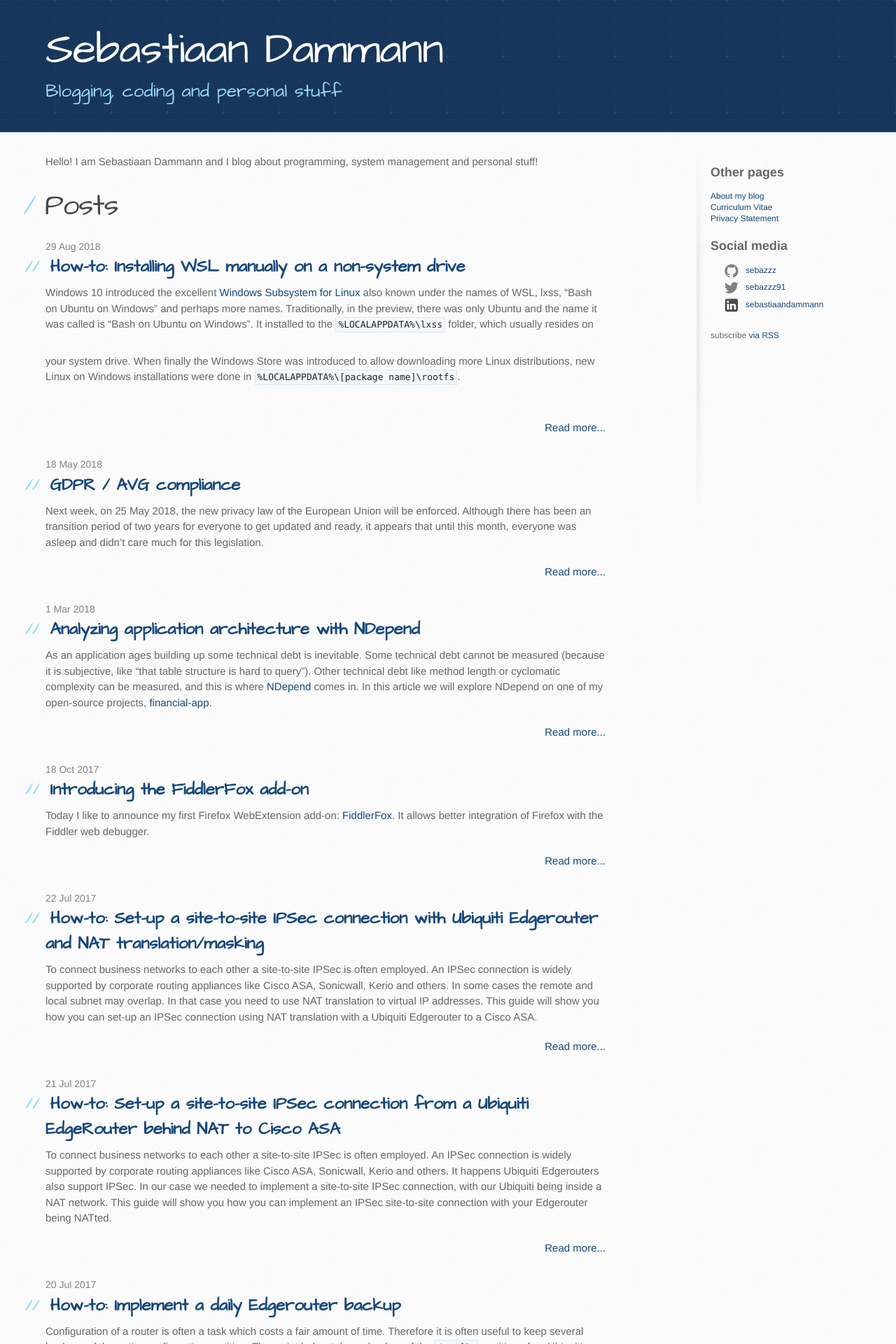
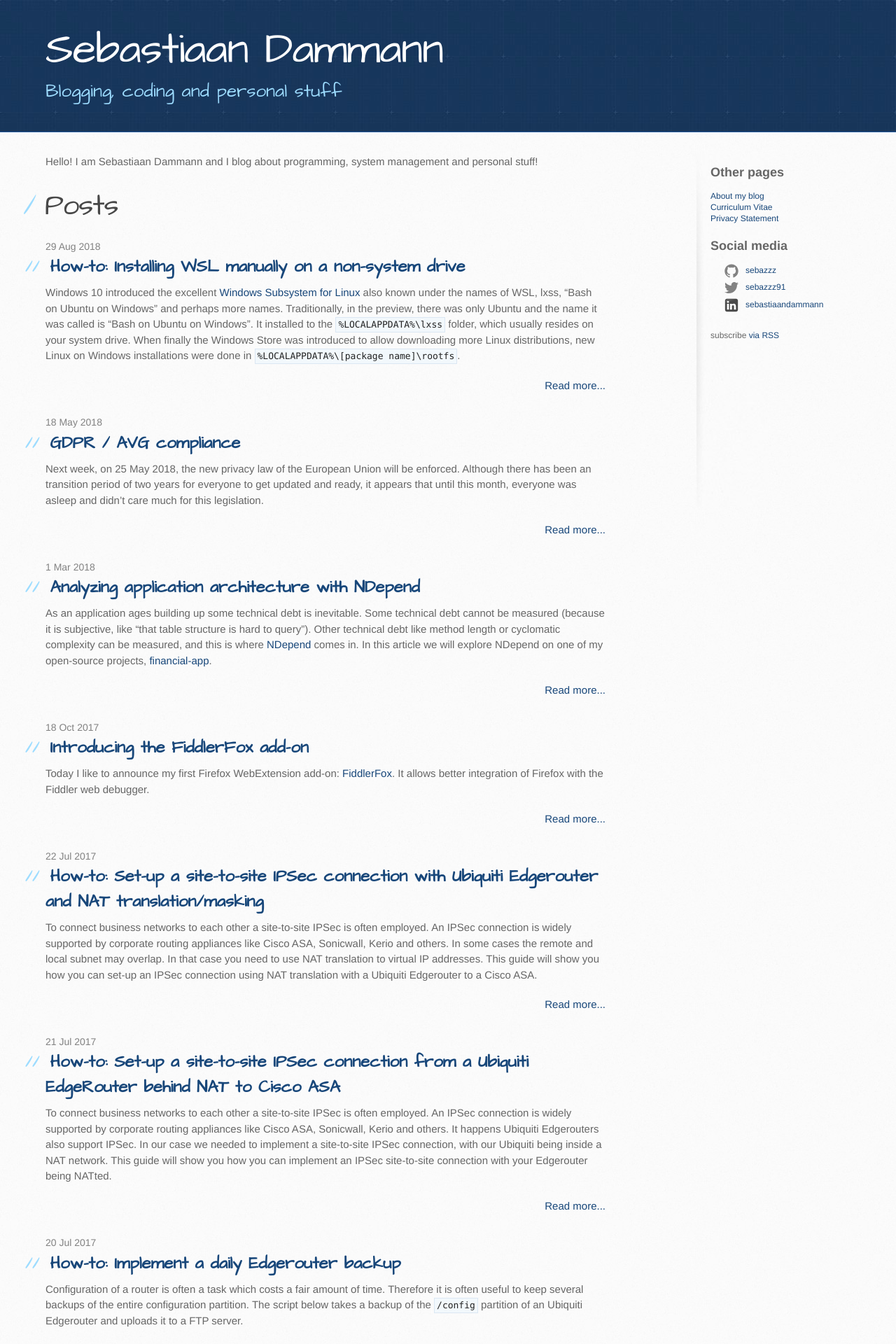
Before and after one commit to Sebazzz/sebazzz.github.io, a Jekyll site: the page built from index.html, in a window 1280 px wide. Shown: the top 1920 px of the page at 70% size. Built offline with Jekyll 4.4.1, drawn with Linux system fonts in a browser that asks for light colours; comment, search, counter and statistics services are not loaded.

Commit message:
Fix inline code blocks going crazy with the margin

```diff
--- a/stylesheets/stylesheet.css
+++ b/stylesheets/stylesheet.css
@@ -511,6 +511,10 @@ code, pre {
     font-family: 'Source Code Pro', Consolas, "Lucida Console", Terminal, monospace;
     font-size: 13px;
     margin-bottom: 30px;
+}
+
+p code {
+    margin-bottom: 0;
 }
 
 code {
```
